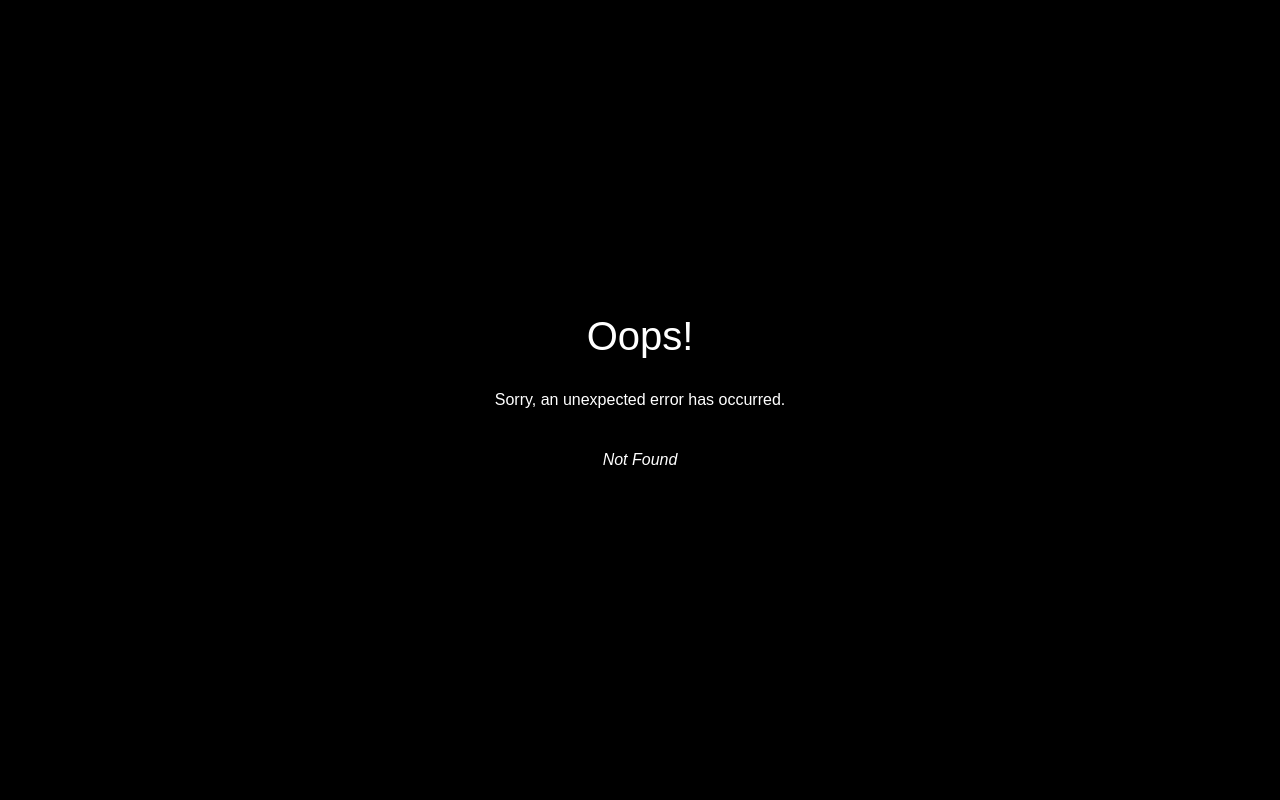
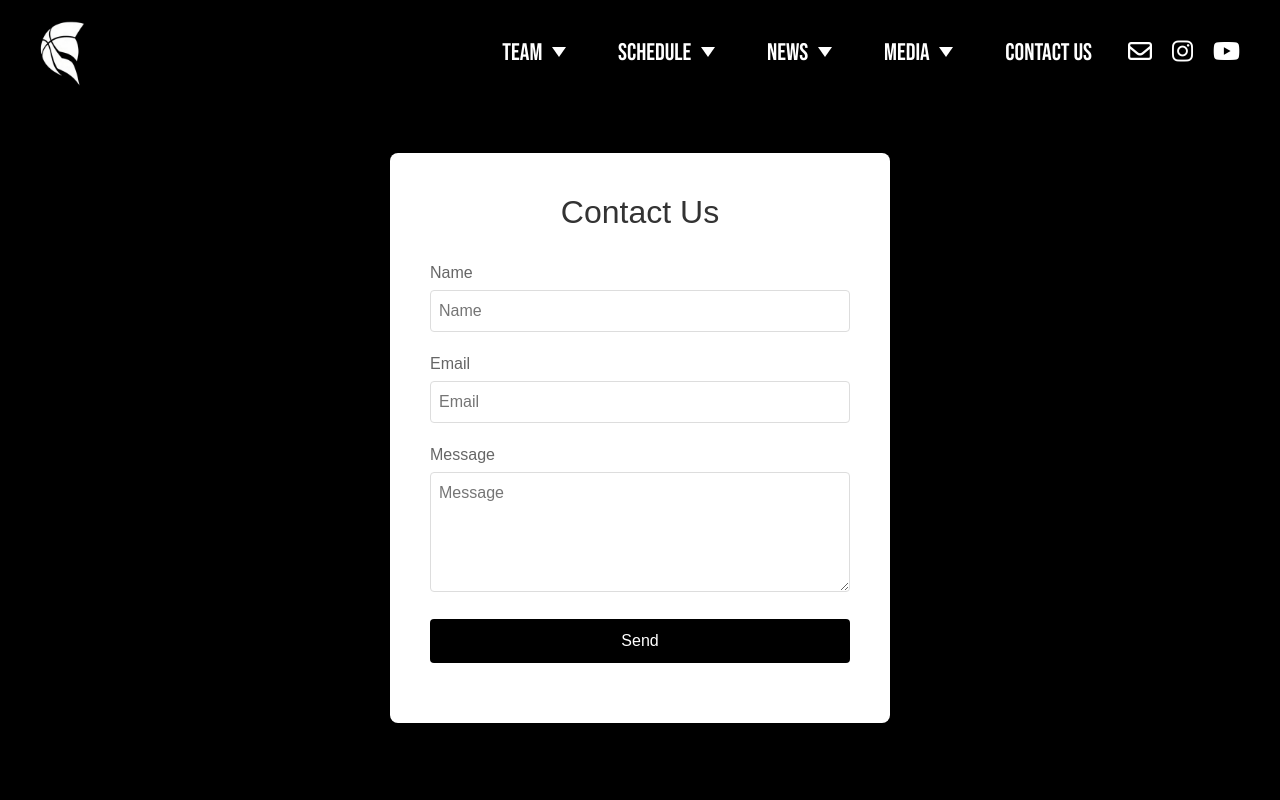
Before and after one commit to Joseph-Rhodes/wkwarriors.github.io, a React (Create React App) app in the folder wkwarriors-website/: page /contact in a window 1280 px wide. Before the commit this address had no page. Shown: the top 800 px of the page. Built offline with nearby package versions, Linux system fonts and the light colour scheme.

Commit message:
Contact form completed
Just need to change it from my email to wkwarriors email

```diff
--- /dev/null
+++ b/wkwarriors-website/src/Components/Contact/Contact.css
@@ -0,0 +1,63 @@
+.contact-container {
+  display: flex;
+  justify-content: center;
+  align-items: center;
+  /* min-height: 100vh; */
+
+}
+
+form {
+  background: white;
+  padding: 40px;
+  border-radius: 8px;
+  box-shadow: 0 0 10px rgba(0, 0, 0, 0.1);
+  width: 100%;
+  max-width: 500px;
+}
+
+h2 {
+  text-align: center;
+  margin-bottom: 30px;
+  color: #333;
+}
+
+.inputBox {
+  margin-bottom: 20px;
+}
+
+label {
+  display: block;
+  margin-bottom: 5px;
+  color: #666;
+}
+
+input[type="text"],
+input[type="email"],
+textarea {
+  width: 100%;
+  padding: 8px;
+  border: 1px solid #ddd;
+  border-radius: 4px;
+  font-size: 16px;
+}
+
+textarea {
+  height: 120px;
+  resize: vertical;
+}
+
+input[type="submit"] {
+  width: 100%;
+  padding: 10px;
+  background-color: black;
+  color: white;
+  border: none;
+  border-radius: 4px;
+  cursor: pointer;
+  font-size: 16px;
+  transition: background-color 0.3s;
+}
+
+input[type="submit"]:hover {
+  background-color: grey;
+}
--- /dev/null
+++ b/wkwarriors-website/src/Components/Contact/Contact.js
@@ -0,0 +1,56 @@
+import React from 'react';
+import "./Contact.css";
+
+const Contact = () => {
+
+
+
+  const onSubmit = async (event) => {
+    event.preventDefault();
+
+    const formData = new FormData(event.target);
+
+    formData.append("access_key", "f8714430-4987-4f34-8294-4fdc74bd71fc");
+
+    const response = await fetch("https://api.web3forms.com/submit", {
+      method: "POST",
+      body: formData
+    });
+
+    const data = await response.json();
+
+    if (data.success) {
+      alert("Form Submitted Successfully")
+      event.target.reset();
+    } else {
+      console.log("Error", data);
+      alert("There has been an error submitted your form. Try again.")
+
+    }
+  };
+
+  return (
+    <div className="contact-container">
+      <form onSubmit={onSubmit}>
+        <h2>Contact Us</h2>
+        <div className="inputBox">
+          <label>Name</label>
+          <input type="text" name='name' placeholder='Name' required />
+        </div>
+        <div className="inputBox">
+          <label>Email</label>
+          <input type="email" name='email' placeholder='Email' required />
+        </div>
+        <div className="inputBox">
+          <label>Message</label>
+          <textarea placeholder='Message' name='message' required></textarea>
+        </div>
+        <div className="inputBox">
+          <input type="submit" value="Send" />
+        </div>
+      </form>
+    </div>
+  );
+}
+
+export default Contact;
--- a/wkwarriors-website/src/Components/Footer.js
+++ b/wkwarriors-website/src/Components/Footer.js
@@ -43,9 +43,9 @@ function Footer() {
             <h4>Connect</h4>
             <ul className="list-unstyled social">
               <li>
-                <a href="#">
+                <Link to="/contact">
                   <i className="far fa-envelope"></i>
-                </a>
+                </Link>
               </li>
               <li>
                 <a
@@ -57,17 +57,9 @@ function Footer() {
                 </a>
               </li>
               <li>
-                <a href="#">
-                  <i className="fab fa-facebook-f"></i>
-                </a>
-              </li>
-              <li>
-                <a href="#">
-                  <i className="fab fa-twitter"></i>
-                </a>
-              </li>
-              <li>
-                <a href="#">
+                <a href="https://www.youtube.com/@warriorswk"
+                  target="_blank"
+                  rel="noopener noreferrer">
                   <i className="fab fa-youtube"></i>
                 </a>
               </li>
--- a/wkwarriors-website/src/Components/MobileNav.js
+++ b/wkwarriors-website/src/Components/MobileNav.js
@@ -1,6 +1,7 @@
 import React, { useEffect, useRef, useState } from "react";
 import { menuItemsData } from "../menuItemsData";
 import MobileMenuItems from "./MobileMenuItems.js";
+
 
 const MobileNav = () => {
   const depthLevel = 0;
@@ -52,11 +53,9 @@ const MobileNav = () => {
             />
           ))}
         </ul>
-        <div className="social-icons">
-          <a href="https://www.nba.com/cavaliers/roster" target="_blank" rel="noopener noreferrer"><i className="fab fa-facebook-f"></i></a>
-          <a href="https://www.nba.com/cavaliers/roster" target="_blank" rel="noopener noreferrer"><i className="fab fa-twitter"></i></a>
+        <div className="social-icons" style={{ display: 'flex', justifyContent: 'center', gap: '2.5rem', marginTop : '-2.5rem' }}>
           <a href="https://www.instagram.com/warriorswk?utm_source=ig_web_button_share_sheet&igsh=ZDNlZDc0MzIxNw==" target="_blank" rel="noopener noreferrer"><i className="fab fa-instagram"></i></a>
-          <a href="https://www.nba.com/cavaliers/roster" target="_blank" rel="noopener noreferrer"><i className="fab fa-youtube"></i></a>
+          <a href="https://www.youtube.com/@warriorswk" target="_blank" rel="noopener noreferrer"><i className="fab fa-youtube"></i></a>
         </div>
       </div>
     </nav>
--- a/wkwarriors-website/src/Components/Navbar.js
+++ b/wkwarriors-website/src/Components/Navbar.js
@@ -1,6 +1,7 @@
 import React from 'react';
 import { menuItemsData } from '../menuItemsData';
 import MenuItems from './MenuItems';
+import { Link } from 'react-router-dom';
 
 const Navbar = () => {
   return (
@@ -12,16 +13,13 @@ const Navbar = () => {
           })}
         </ul>
         <div className="social-icons">
-          <a href="">
-            <i className="fab fa-facebook-f"></i>
-          </a>
-          <a href="">
-            <i className="fab fa-twitter"></i>
-          </a>
+          <Link to="/contact">
+            <i className="far fa-envelope"></i>
+          </Link>
           <a href="https://www.instagram.com/warriorswk?utm_source=ig_web_button_share_sheet&igsh=ZDNlZDc0MzIxNw==" target="_blank" rel="noopener noreferrer">
             <i className="fab fa-instagram"></i>
           </a>
-          <a href="">
+          <a href="https://www.youtube.com/@warriorswk" target="_blank" rel="noopener noreferrer">
             <i className="fab fa-youtube"></i>
           </a>
         </div>
--- a/wkwarriors-website/src/index.js
+++ b/wkwarriors-website/src/index.js
@@ -30,6 +30,7 @@ import Article5 from "./Components/Articles/Article5";
 import Article6 from "./Components/Articles/Article6";
 import Article7 from "./Components/Articles/Article7";
 import Article8 from "./Components/Articles/Article8";
+import Contact from "./Components/Contact/Contact";
 
 
 const router = createBrowserRouter([
@@ -68,6 +69,10 @@ const router = createBrowserRouter([
       {
         path: "photos",
         element: <Photos />,
+      },
+      {
+        path: "contact",
+        element: <Contact />,
       },
       {
         path: "videos",
--- a/wkwarriors-website/src/menuItemsData.js
+++ b/wkwarriors-website/src/menuItemsData.js
@@ -54,4 +54,9 @@ export const menuItemsData = [
 
     ],
   },
+  {
+    title: 'Contact Us',
+    url: '/contact',
+
+  },
 ];
```
